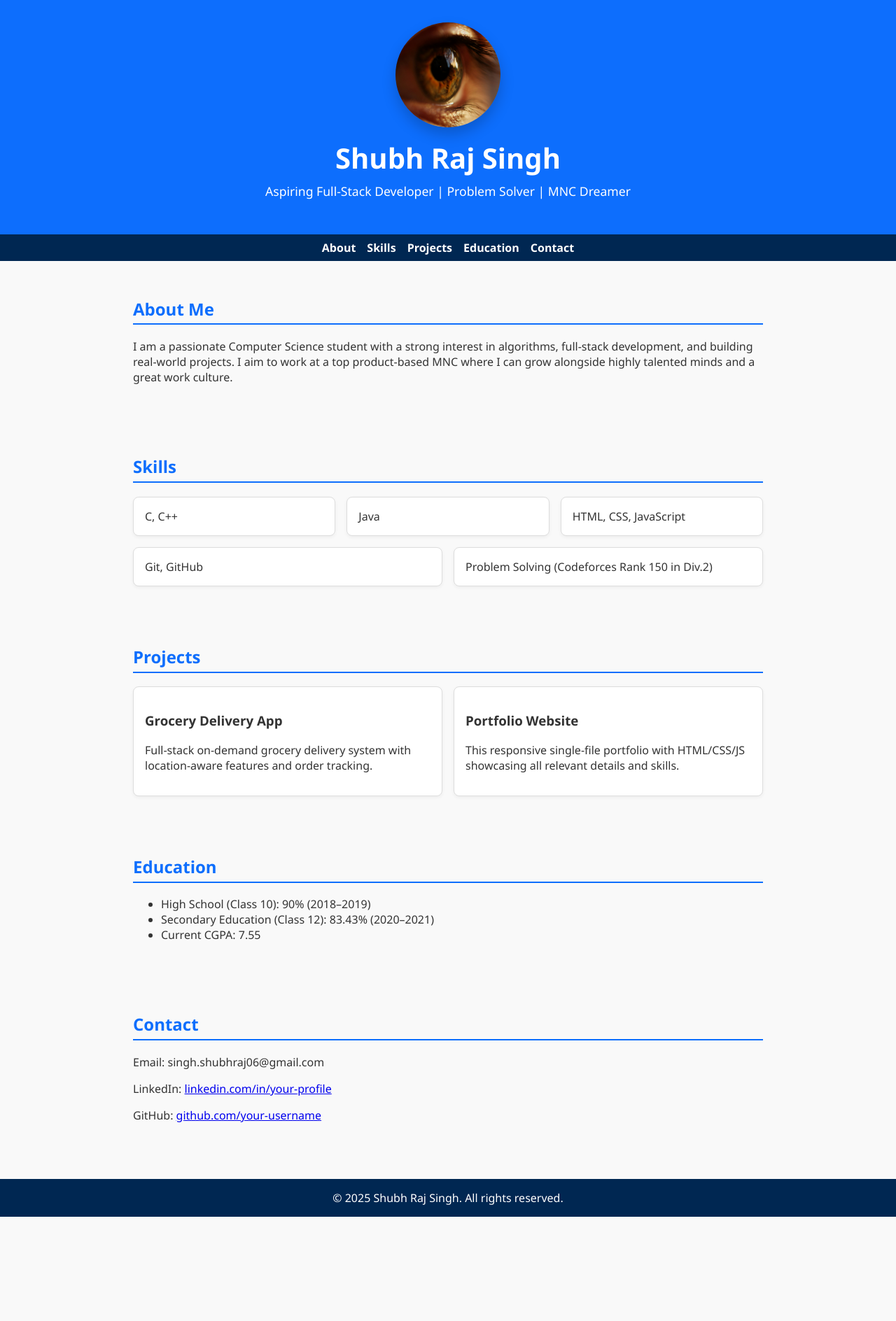
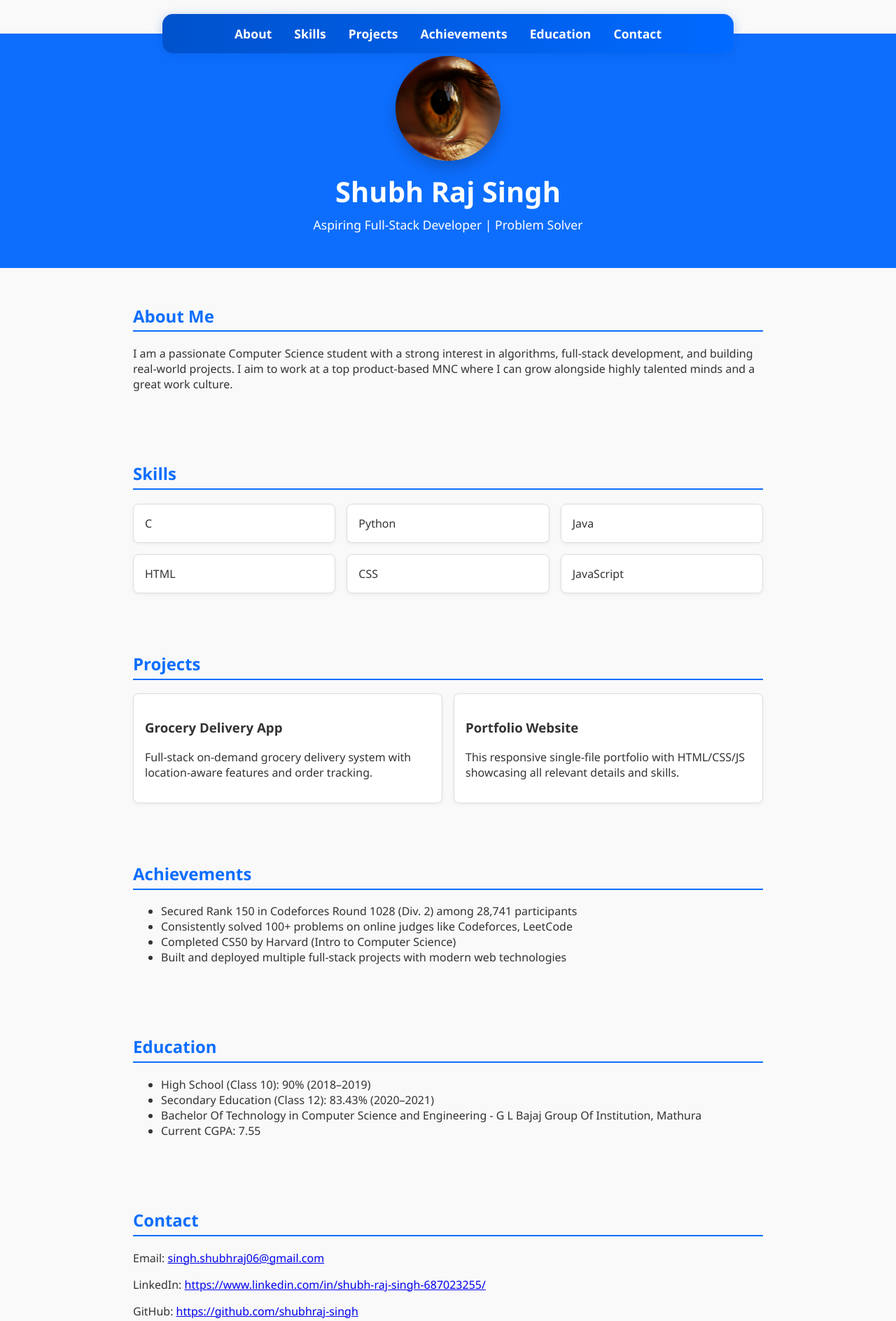
Before and after one commit to shubhraj-singh/shubhraj-singh.github.io, a plain HTML site: page index.html in a window 1280 px wide. Shown: the top 1888 px of the page at 70% size. Before the commit the page ends 1739 px from the top, so only its background shows below. Drawn offline with Linux system fonts and the light colour scheme.

Commit message:
Portfolio v2

```diff
--- a/index.html
+++ b/index.html
@@ -1,59 +1,121 @@
 <!DOCTYPE html>
 <html lang="en">
+
 <head>
   <meta charset="UTF-8" />
-  <meta name="viewport" content="width=device-width, initial-scale=1.0"/>
+  <meta name="viewport" content="width=device-width, initial-scale=1.0" />
   <title>Shubh Raj Singh | Portfolio</title>
   <style>
+    html {
+      scroll-behavior: smooth;
+    }
+
     body {
       margin: 0;
       font-family: "Segoe UI", sans-serif;
       background-color: #f9f9f9;
       color: #333;
+      padding-top: 3rem;
+      /* Space for fixed navbar */
     }
+
     header {
       background-color: #0d6efd;
       color: white;
       padding: 2rem 1rem;
       text-align: center;
     }
-    header h1 { margin: 0; font-size: 2.5rem; }
-    header p { font-size: 1.1rem; margin-top: 0.5rem; }
+
+    header h1 {
+      margin: 0;
+      font-size: 2.5rem;
+    }
+
+    header p {
+      font-size: 1.1rem;
+      margin-top: 0.5rem;
+    }
+
     nav {
+  position: fixed;
+  top: 1.25rem; /* adds space from top */
+  left: 50%;
+  transform: translateX(-50%);
+  width: 60%; /* shrinks the nav width */
   display: flex;
   justify-content: center;
-      gap: 1rem;
-      background: #002752;
-      padding: 0.5rem;
+  gap: 2rem;
+  background: linear-gradient(90deg, #0052cc, #0069ff);
+  padding: 0.75rem 1.5rem;
+  z-index: 1000;
+  box-shadow: 0 4px 15px rgba(0, 82, 204, 0.3);
+  border-radius: 15px;
+  font-weight: 600;
+  font-family: 'Segoe UI', Tahoma, Geneva, Verdana, sans-serif;
+  user-select: none;
+  transition: background 0.3s ease;
 }
+
+
     nav a {
       color: white;
       text-decoration: none;
-      font-weight: bold;
+      position: relative;
+      padding: 0.25rem 0;
+      font-size: 1.1rem;
+      transition: color 0.3s ease;
     }
+
+    nav a::after {
+      content: '';
+      position: absolute;
+      width: 0%;
+      height: 2px;
+      left: 0;
+      bottom: -5px;
+      background-color: #fff;
+      transition: width 0.3s ease;
+      border-radius: 2px;
+    }
+
+    nav a:hover,
+    nav a:focus {
+      color: #e0eaff;
+    }
+
+    nav a:hover::after,
+    nav a:focus::after {
+      width: 100%;
+    }
+
     section {
       padding: 2rem 1rem;
       max-width: 900px;
       margin: auto;
     }
+
     h2 {
       color: #0d6efd;
       border-bottom: 2px solid #0d6efd;
       padding-bottom: 0.3rem;
     }
-    .projects, .skills {
+
+    .projects,
+    .skills {
       display: flex;
       flex-wrap: wrap;
       gap: 1rem;
     }
+
     .card {
       background: #fff;
       padding: 1rem;
       border: 1px solid #ddd;
       border-radius: 8px;
       flex: 1 1 250px;
-      box-shadow: 0 2px 5px rgba(0,0,0,0.05);
+      box-shadow: 0 2px 5px rgba(0, 0, 0, 0.05);
     }
+
     footer {
       background: #002752;
       color: white;
@@ -61,28 +123,30 @@
       padding: 1rem;
       margin-top: 2rem;
     }
+
     @media (max-width: 600px) {
-      header h1 { font-size: 2rem; }
-      nav { flex-direction: column; align-items: center; }
+      header h1 {
+        font-size: 2rem;
+      }
+
+      nav {
+        flex-direction: column;
+        align-items: center;
+        gap: 0.5rem;
+      }
     }
   </style>
 </head>
+
 <body>
-    <script>
-  const pic = document.getElementById("profile-pic-wrapper");
-  pic.addEventListener("mousemove", (e) => {
-    const x = e.offsetX - pic.offsetWidth / 2;
-    const y = e.offsetY - pic.offsetHeight / 2;
-    const rotateX = -y / 10;
-    const rotateY = x / 10;
-    pic.style.transform = `rotateX(${rotateX}deg) rotateY(${rotateY}deg)`;
-  });
-
-  pic.addEventListener("mouseleave", () => {
-    pic.style.transform = "rotateX(0deg) rotateY(0deg)";
-  });
-</script>
-
+  <nav>
+    <a href="#about">About</a>
+    <a href="#skills">Skills</a>
+    <a href="#projects">Projects</a>
+    <a href="#achievements">Achievements</a>
+    <a href="#education">Education</a>
+    <a href="#contact">Contact</a>
+  </nav>
  <header>
     <div style="display: flex; flex-direction: column; align-items: center;">
       <div style="
@@ -99,34 +163,29 @@
         <img src="vision.jpg" alt="Profile Photo" style="width: 100%; height: 100%; object-fit: cover;" />
       </div>
       <h1>Shubh Raj Singh</h1>
-    <p>Aspiring Full-Stack Developer | Problem Solver | MNC Dreamer</p>
+      <p>Aspiring Full-Stack Developer | Problem Solver</p>
     </div>
   </header>
-
-<nav>
-  <a href="#about">About</a>
-  <a href="#skills">Skills</a>
-  <a href="#projects">Projects</a>
-  <a href="#education">Education</a>
-  <a href="#contact">Contact</a>
-</nav>
 
   <section id="about">
     <h2>About Me</h2>
     <p>
-    I am a passionate Computer Science student with a strong interest in algorithms, full-stack development, and building real-world projects.
-    I aim to work at a top product-based MNC where I can grow alongside highly talented minds and a great work culture.
+      I am a passionate Computer Science student with a strong interest in algorithms, full-stack development, and
+      building real-world projects.
+      I aim to work at a top product-based MNC where I can grow alongside highly talented minds and a great work
+      culture.
     </p>
   </section>
 
   <section id="skills">
     <h2>Skills</h2>
     <div class="skills">
-    <div class="card">C, C++</div>
+      <div class="card">C</div>
+      <div class="card">Python</div>
       <div class="card">Java</div>
-    <div class="card">HTML, CSS, JavaScript</div>
-    <div class="card">Git, GitHub</div>
-    <div class="card">Problem Solving (Codeforces Rank 150 in Div.2)</div>
+      <div class="card">HTML</div>
+      <div class="card">CSS</div>
+      <div class="card">JavaScript</div>
     </div>
   </section>
 
@@ -144,25 +203,54 @@
     </div>
   </section>
 
+  <section id="achievements">
+    <h2>Achievements</h2>
+    <ul>
+      <li>Secured Rank 150 in Codeforces Round 1028 (Div. 2) among 28,741 participants</li>
+      <li>Consistently solved 100+ problems on online judges like Codeforces, LeetCode</li>
+      <li>Completed CS50 by Harvard (Intro to Computer Science)</li>
+      <li>Built and deployed multiple full-stack projects with modern web technologies</li>
+    </ul>
+  </section>
+
+
   <section id="education">
     <h2>Education</h2>
     <ul>
       <li>High School (Class 10): 90% (2018–2019)</li>
       <li>Secondary Education (Class 12): 83.43% (2020–2021)</li>
+      <li>Bachelor Of Technology in Computer Science and Engineering - G L Bajaj Group Of Institution, Mathura
+      </li>
       <li>Current CGPA: 7.55</li>
     </ul>
   </section>
 
   <section id="contact">
     <h2>Contact</h2>
-  <p>Email: singh.shubhraj06@gmail.com</p>
-  <p>LinkedIn: <a href="#" target="_blank">linkedin.com/in/your-profile</a></p>
-  <p>GitHub: <a href="#" target="_blank">github.com/your-username</a></p>
+    <p>Email: <a href="mailto:singh.shubhraj06@gmail.com">singh.shubhraj06@gmail.com</a></p>
+    <p>LinkedIn: <a href="https://www.linkedin.com/in/shubh-raj-singh-687023255/"
+        target="_blank">https://www.linkedin.com/in/shubh-raj-singh-687023255/</a></p>
+    <p>GitHub: <a href="https://github.com/shubhraj-singh" target="_blank">https://github.com/shubhraj-singh</a></p>
   </section>
 
   <footer>
     &copy; 2025 Shubh Raj Singh. All rights reserved.
   </footer>
 
+  <script>
+    const pic = document.getElementById("profile-pic-wrapper");
+    pic.addEventListener("mousemove", (e) => {
+      const x = e.offsetX - pic.offsetWidth / 2;
+      const y = e.offsetY - pic.offsetHeight / 2;
+      const rotateX = -y / 10;
+      const rotateY = x / 10;
+      pic.style.transform = `rotateX(${rotateX}deg) rotateY(${rotateY}deg)`;
+    });
+
+    pic.addEventListener("mouseleave", () => {
+      pic.style.transform = "rotateX(0deg) rotateY(0deg)";
+    });
+  </script>
 </body>
+
 </html>
```
Lines whose indentation alone changed are shown as unchanged.
